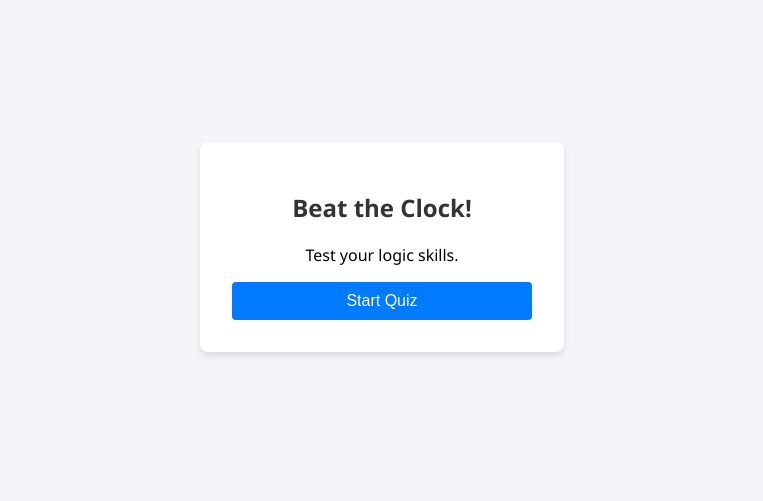
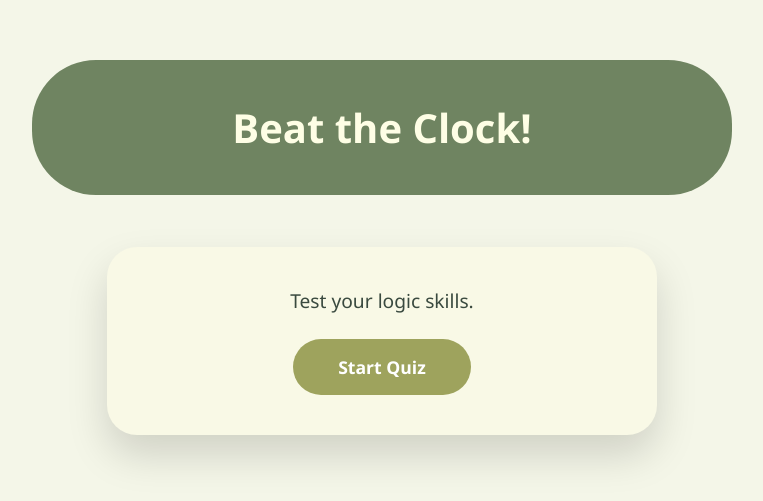
Before and after one commit to aarohibhatnagar13/quiz_project_webd, a plain HTML site: page index.html in a window 1280 px wide. Shown: the part 153-654 px from the top of the page, without its empty margins (258-1021 px from the left). Drawn offline with Linux system fonts and the light colour scheme.

Commit message:
Have changed the theme

```diff
--- a/categories.css
+++ b/categories.css
@@ -1,4 +1,6 @@
-/* 1. Global Reset */
+/* =========================
+   1. Global Reset
+========================= */
 * {
     margin: 0;
     padding: 0;
@@ -6,93 +8,98 @@
     font-family: 'Segoe UI', Tahoma, Geneva, Verdana, sans-serif;
 }
 
-/* 2. Center the Page */
+/* =========================
+   2. Center the Page
+========================= */
 body {
-    background-color: #f0f2f5; /* Light grey professional background */
+    background-color: #f4f6e8;
     height: 100vh;
     display: flex;
-    flex-direction: column; /* Stack Title and Container */
+    flex-direction: column;
     justify-content: center;
     align-items: center;
 }
 
+/* =========================
+   Title
+========================= */
 h1 {
-    color: #333;
+    background-color: #6f8461;
+    color: #fefee5;
+    padding: 14px 40px;
+    border-radius: 3rem;
     margin-bottom: 2rem;
     font-size: 2rem;
+    text-align: center;
 }
 
-/* 3. The Grid Layout (The most efficient way to make a card grid) */
+/* =========================
+   3. Categories Grid
+========================= */
 #categories-container {
     display: grid;
-    grid-template-columns: repeat(2, 1fr); /* Creates 2 equal columns */
-    gap: 20px; /* Space between cards */
+    grid-template-columns: repeat(2, 1fr);
+    gap: 20px;
     width: 90%;
-    max-width: 600px; /* Prevents it from getting too wide on desktop */
+    max-width: 600px;
 }
 
-/* The Card Design */
-/* 4. The Card Design */
+/* =========================
+   4. Category Cards
+========================= */
 .category {
-    /* Changed background to a subtle modern gradient so it's not just "flat white" */
-    background: linear-gradient(145deg, #ffffff, #f0f4f8);
-    border: 1px solid white; /* Adds a tiny highlight on edges */
-
+    background: linear-gradient(145deg, #f9f9e6, #edf0d4);
+    border: 1px solid #ffffff;
     padding: 30px;
     font-size: 1.2rem;
     font-weight: 700;
-    color: #2d3748;
-    border-radius: 16px; /* Rounder corners look friendlier */
+    color: #3a4a3f;
+    border-radius: 20px;
 
-    /* Soft initial shadow */
-    box-shadow: 0 4px 10px rgba(0,0,0,0.05);
+    box-shadow: 0 4px 10px rgba(0,0,0,0.08);
+    cursor: pointer;
 
-    cursor: pointer;
-    /* Smooth transition for both the Lift and the Color change */
     transition: all 0.3s cubic-bezier(0.25, 0.8, 0.25, 1);
 
-    /* Flexbox centering */
     display: flex;
     justify-content: center;
     align-items: center;
     min-height: 120px;
-    text-transform: uppercase; /* Makes categories look more like badges */
+
+    text-transform: uppercase;
     letter-spacing: 1px;
 }
 
-/* 5. Hover Effects (The Uplift) */
+/* =========================
+   5. Hover Effect (Lift)
+========================= */
 .category:hover {
-    /* Moves up significantly */
     transform: translateY(-8px);
-
-    /* Shadow gets larger and softer to simulate height */
-    box-shadow: 0 15px 30px rgba(0, 123, 255, 0.15);
-
-    /* Border bottom acts as a colorful accent */
-    border-bottom: 4px solid #007bff;
-
-    /* Text turns blue */
-    color: #007bff;
-
-    /* Background gets slightly brighter */
-    background: white;
+    box-shadow: 0 15px 30px rgba(110, 132, 97, 0.35);
+    border-bottom: 5px solid #6f8461;
+    color: #6f8461;
+    background: #ffffff;
 }
 
-/* 6. Click Effects (The "Press" Visual) */
+/* =========================
+   6. Active / Click Effect
+========================= */
 .category:active {
-    /* This makes it feel like you are physically pressing it down */
     transform: scale(0.98) translateY(0);
-
-    /* Shadow disappears because it's pressed against the "floor" */
-    box-shadow: 0 2px 5px rgba(0,0,0,0.1);
-
-    background: #e6f0ff; /* Flashes light blue when clicked */
+    box-shadow: 0 2px 6px rgba(0,0,0,0.15);
+    background: #e6edd6;
 }
 
-/* 5. Hover Effects */
-.category:hover {
-    transform: translateY(-5px); /* Moves up slightly */
-    box-shadow: 0 10px 15px rgba(0,0,0,0.1); /* Shadow grows */
-    border-bottom: 5px solid #007bff; /* Adds a blue accent line */
-    color: #007bff;
+/* =========================
+   7. Mobile Responsive
+========================= */
+@media (max-width: 700px) {
+    #categories-container {
+        grid-template-columns: 1fr;
+    }
+
+    h1 {
+        font-size: 1.6rem;
+        padding: 12px 28px;
+    }
 }
--- /dev/null
+++ b/game.css
@@ -0,0 +1,157 @@
+/* =========================
+   Base Reset
+========================= */
+* {
+    box-sizing: border-box;
+    margin: 0;
+    padding: 0;
+}
+
+/* =========================
+   Page Background
+========================= */
+body {
+    min-height: 100vh;
+    background-color: #f4f6e8;
+    font-family: "Poppins", sans-serif;
+    display: flex;
+    flex-direction: column;
+    align-items: center;
+    padding: 20px;
+    color: #3a4a3f;
+}
+
+/* =========================
+   Title
+========================= */
+h1 {
+    background-color: #6f8461;
+    color: #fefee5;
+    padding: 14px 40px;
+    border-radius: 3rem;
+    margin-bottom: 15px;
+    font-size: 2rem;
+    text-align: center;
+}
+
+/* =========================
+   Timer & Score
+========================= */
+#timer,
+#score {
+    background-color: #9ea35d;
+    color: #ffffff;
+    padding: 8px 22px;
+    border-radius: 20px;
+    margin: 6px;
+    font-size: 0.9rem;
+}
+
+/* =========================
+   Quiz Card
+========================= */
+#quiz-container {
+    width: 100%;
+    max-width: 700px;
+    margin-top: 25px;
+    padding: 30px;
+    background-color: #f9f9e6;
+    border-radius: 25px;
+    box-shadow: 0 12px 30px rgba(0, 0, 0, 0.15);
+}
+
+/* =========================
+   Question
+========================= */
+.question {
+    font-size: 1.4rem;
+    text-align: center;
+    margin-bottom: 30px;
+    line-height: 1.5;
+}
+
+/* =========================
+   Answers Grid
+========================= */
+#answers {
+    display: grid;
+    grid-template-columns: repeat(2, 1fr);
+    gap: 20px;
+}
+
+/* =========================
+   Buttons (Category / Answer / Play)
+========================= */
+.category,
+.answer-btn,
+#play-quiz {
+    background-color: #9ea35d;
+    color: #ffffff;
+    border: none;
+    padding: 20px;
+    font-size: 1.1rem;
+    font-weight: 600;
+    border-radius: 30px;
+    cursor: pointer;
+    width: 100%;
+    min-height: 80px;
+    display: flex;
+    justify-content: center;
+    align-items: center;
+    transition: all 0.25s ease-in-out;
+}
+
+/* =========================
+   Hover Effect
+========================= */
+.category:hover,
+.answer-btn:hover,
+#play-quiz:hover {
+    background-color: #7d8349;
+    transform: translateY(-3px);
+    box-shadow: 0 6px 18px rgba(0, 0, 0, 0.25);
+}
+
+/* =========================
+   Active / Click Effect
+========================= */
+.category:active,
+.answer-btn:active,
+#play-quiz:active {
+    transform: scale(0.97);
+}
+
+/* =========================
+   Correct / Wrong States
+========================= */
+.answer-btn.correct {
+    background-color: #4CAF50 !important;
+    color: #ffffff;
+}
+
+.answer-btn.wrong {
+    background-color: #e74c3c !important;
+    color: #ffffff;
+}
+
+/* =========================
+   Disabled Buttons
+========================= */
+.answer-btn:disabled {
+    cursor: not-allowed;
+    opacity: 0.85;
+}
+
+/* =========================
+   Mobile Responsive
+========================= */
+@media (max-width: 800px) {
+    #answers {
+        grid-template-columns: 1fr;
+    }
+
+    h1 {
+        font-size: 1.6rem;
+        padding: 12px 28px;
+    }
+}
--- /dev/null
+++ b/index.css
@@ -0,0 +1,96 @@
+/* =========================
+   Global Reset
+========================= */
+* {
+    margin: 0;
+    padding: 0;
+    box-sizing: border-box;
+    font-family: 'Segoe UI', Tahoma, Geneva, Verdana, sans-serif;
+}
+
+/* =========================
+   Page Layout
+========================= */
+body {
+    min-height: 100vh;
+    background-color: #f4f6e8;
+    display: flex;
+    flex-direction: column;
+    align-items: center;
+    justify-content: center;
+}
+
+/* =========================
+   Title
+========================= */
+h1 {
+    background-color: #6f8461;
+    color: #fefee5;
+    padding: 40px 200px;
+    border-radius: 4rem;
+    font-size: 2.5rem;
+    margin-bottom: 30px;
+}
+
+/* =========================
+   Main Card
+========================= */
+.container {
+    background-color: #f9f9e6;
+    padding: 40px 40px;
+    border-radius: 30px;
+    text-align: center;
+    box-shadow: 0 20px 40px rgba(0, 0, 0, 0.15);
+    width: 90%;
+    max-width: 550px;
+
+    display: flex;
+    flex-direction: column;
+    align-items: center;
+    gap: 25px;
+    font-size: 4rem;
+}
+
+/* =========================
+   Subtitle
+========================= */
+p {
+    color: #3a4a3f;
+    font-size: 1.2rem;
+}
+
+/* =========================
+   Controls
+========================= */
+#controls {
+    display: flex;
+    justify-content: center;
+}
+
+/* =========================
+   Start Button
+========================= */
+#play-quiz {
+    background-color: #9ea35d;
+    color: #ffffff;
+    border: none;
+    padding: 16px 45px;
+    font-size: 1.1rem;
+    font-weight: 600;
+    border-radius: 30px;
+    cursor: pointer;
+    transition: all 0.25s ease-in-out;
+}
+
+/* =========================
+   Hover & Active Effects
+========================= */
+#play-quiz:hover {
+    background-color: #7d8349;
+    transform: translateY(-3px);
+    box-shadow: 0 6px 18px rgba(0, 0, 0, 0.25);
+}
+
+#play-quiz:active {
+    transform: scale(0.97);
+}
--- a/index.html
+++ b/index.html
@@ -4,11 +4,13 @@
     <meta charset="UTF-8">
     <meta name="viewport" content="width=device-width, initial-scale=1.0">
     <title>Beat the Clock !</title>
-    <link href="style.css" rel="stylesheet">
+    <link href="index.css" rel="stylesheet">
 </head>
 <body>
+    <h1>Beat the Clock!</h1>
+    <br>
     <div class="container">
-        <h1>Beat the Clock!</h1>
+
         <p>Test your logic skills.</p>
         <div id="controls">
             <button id="play-quiz">Start Quiz</button>
--- a/style.css
+++ /dev/null
@@ -1,48 +0,0 @@
-
-body {
-    font-family: 'Segoe UI', Tahoma, Geneva, Verdana, sans-serif;
-    background-color: #f4f4f9;
-    display: flex;
-    justify-content: center;
-    align-items: center;
-    height: 100vh;
-    margin: 0;
-}
-
-/* The "Card" - Standard component design */
-.container {
-    background: white;
-    padding: 2rem;
-    border-radius: 8px; /* Slight curve, not too round */
-    box-shadow: 0 4px 6px rgba(0,0,0,0.1); /* Subtle shadow for depth */
-    text-align: center;
-    width: 300px;
-}
-
-h1 {
-    color: #333;
-    font-size: 24px;
-    margin-bottom: 20px;
-}
-
-/* Primary Button - Standard "Call to Action" style */
-button {
-    background-color: #007bff; /* Standard Bootstrap Blue */
-    color: white;
-    border: none;
-    padding: 10px 20px;
-    font-size: 16px;
-    border-radius: 4px;
-    cursor: pointer;
-    width: 100%;
-    transition: background 0.2s;
-}
-
-button:hover {
-    background-color: #0056b3;
-}
-
-
-.hide {
-    display: none;
-}
```
Also changed, not shown: game.html (+2 -2 lines).
